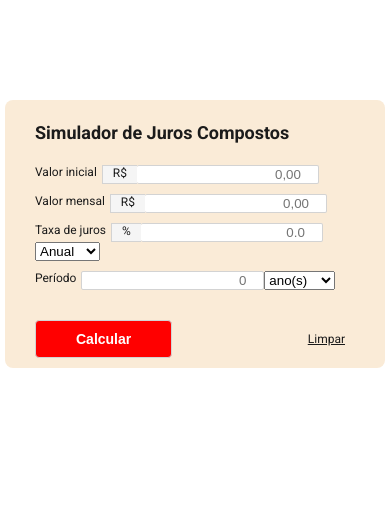
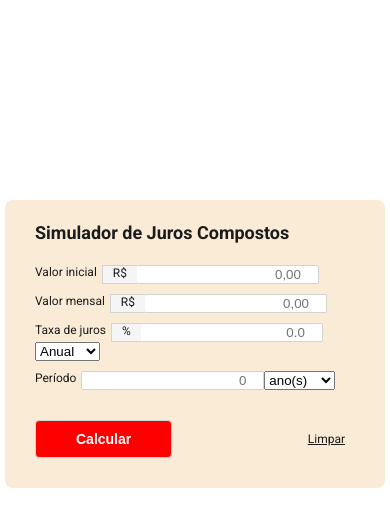
Before and after one commit to CaioGonF/calculadora-juros-composto-com-aporte, a plain HTML site: page index.html in a window 390 px wide. Drawn offline with Linux system fonts and the light colour scheme.

Commit message:
Ajuste CSS

```diff
--- a/style.css
+++ b/style.css
@@ -21,7 +21,7 @@ input {
 
 .container {
   background-color: antiquewhite;
-  padding: 10px 30px;
+  padding: 10px 30px 40px 30px;
   border-radius: 8px;
   display: grid;
   grid-template-columns: 1fr 1fr;
@@ -100,6 +100,7 @@ input {
 
 @media (max-width: 900px) {
   body {
+    margin-top: 200px;
     font-size: 12px;
   }
   h1 {
@@ -116,6 +117,7 @@ input {
     grid-template-columns: 1fr;
     margin: auto;
     margin-inline: 5px;
+    padding-bottom: 30px;
   }
   .resultado.mostrar {
     display: grid;
```
